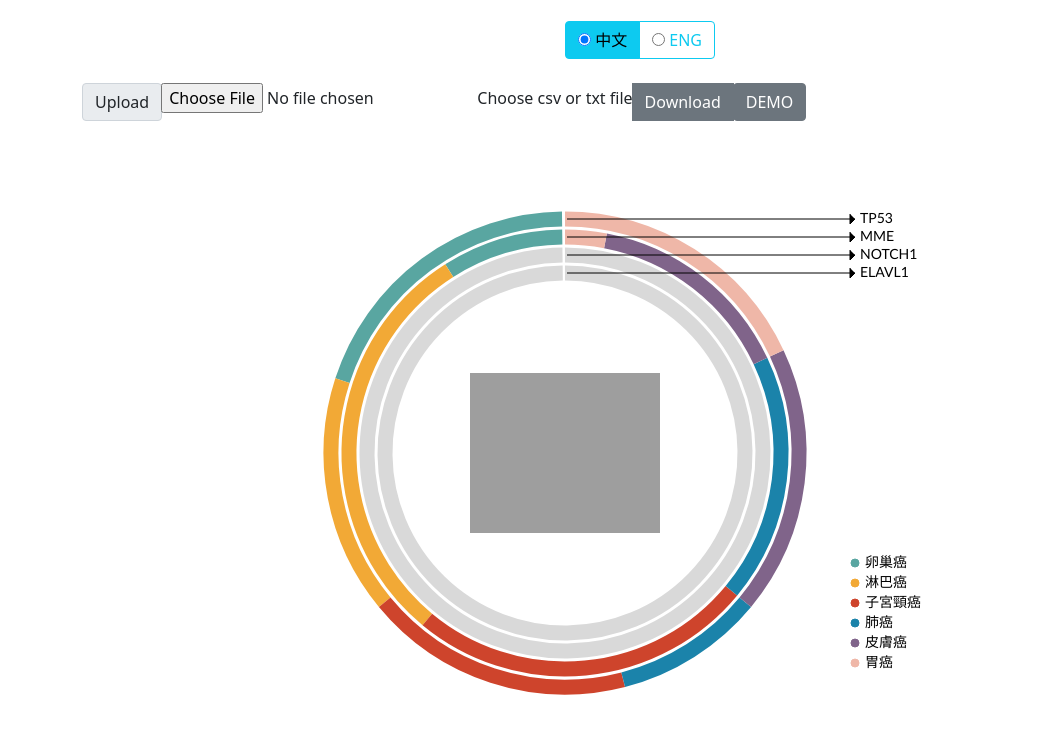
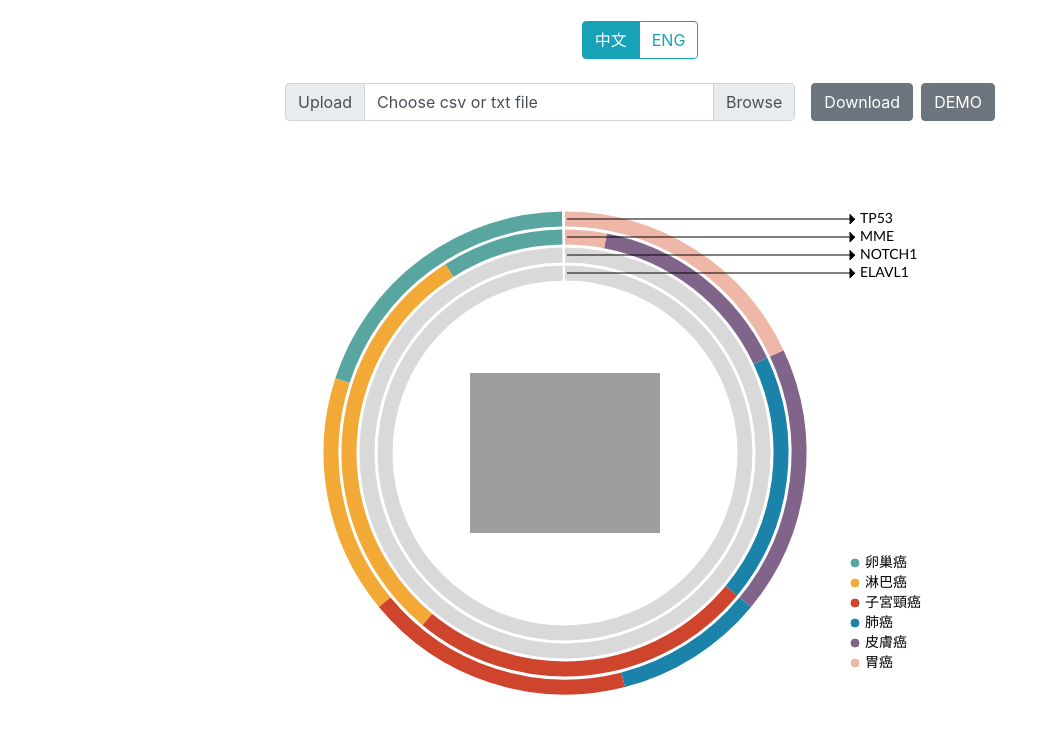
Before and after one commit to Chris1085-SOFIVA/cancer-plot, a website: page index.html in a window 1280 px wide. Shown: the part 107-850 px from the top of the page, without its empty margins (0-1057 px from the left). Drawn offline with nearby package versions, Linux system fonts and the light colour scheme.

Commit message:
modify bootstrap cdn

```diff
--- a/index.html
+++ b/index.html
@@ -8,7 +8,7 @@ o
     <title>Cancer Scan</title>
     <link rel="stylesheet" href="./css/reset.css" />
     <link rel="stylesheet" href="https://cdnjs.cloudflare.com/ajax/libs/font-awesome/5.11.2/css/all.min.css" />
-        <link rel="stylesheet" href="https://cdn.jsdelivr.net/npm/bootstrap@5.1.1/dist/css/bootstrap.min.css" integrity="sha384-F3w7mX95PdgyTmZZMECAngseQB83DfGTowi0iMjiWaeVhAn4FJkqJByhZMI3AhiU" crossorigin="anonymous">
+    <link rel="stylesheet" href="https://cdn.jsdelivr.net/npm/bootstrap@4.6.0/dist/css/bootstrap.min.css" integrity="sha384-B0vP5xmATw1+K9KRQjQERJvTumQW0nPEzvF6L/Z6nronJ3oUOFUFpCjEUQouq2+l" crossorigin="anonymous">
     <script src="./node_modules/jquery/dist/jquery.min.js"></script>
     <script src="https://code.jquery.com/jquery-3.6.0.slim.js" integrity="sha256-HwWONEZrpuoh951cQD1ov2HUK5zA5DwJ1DNUXaM6FsY=" crossorigin="anonymous"></script>
   </head>
```
